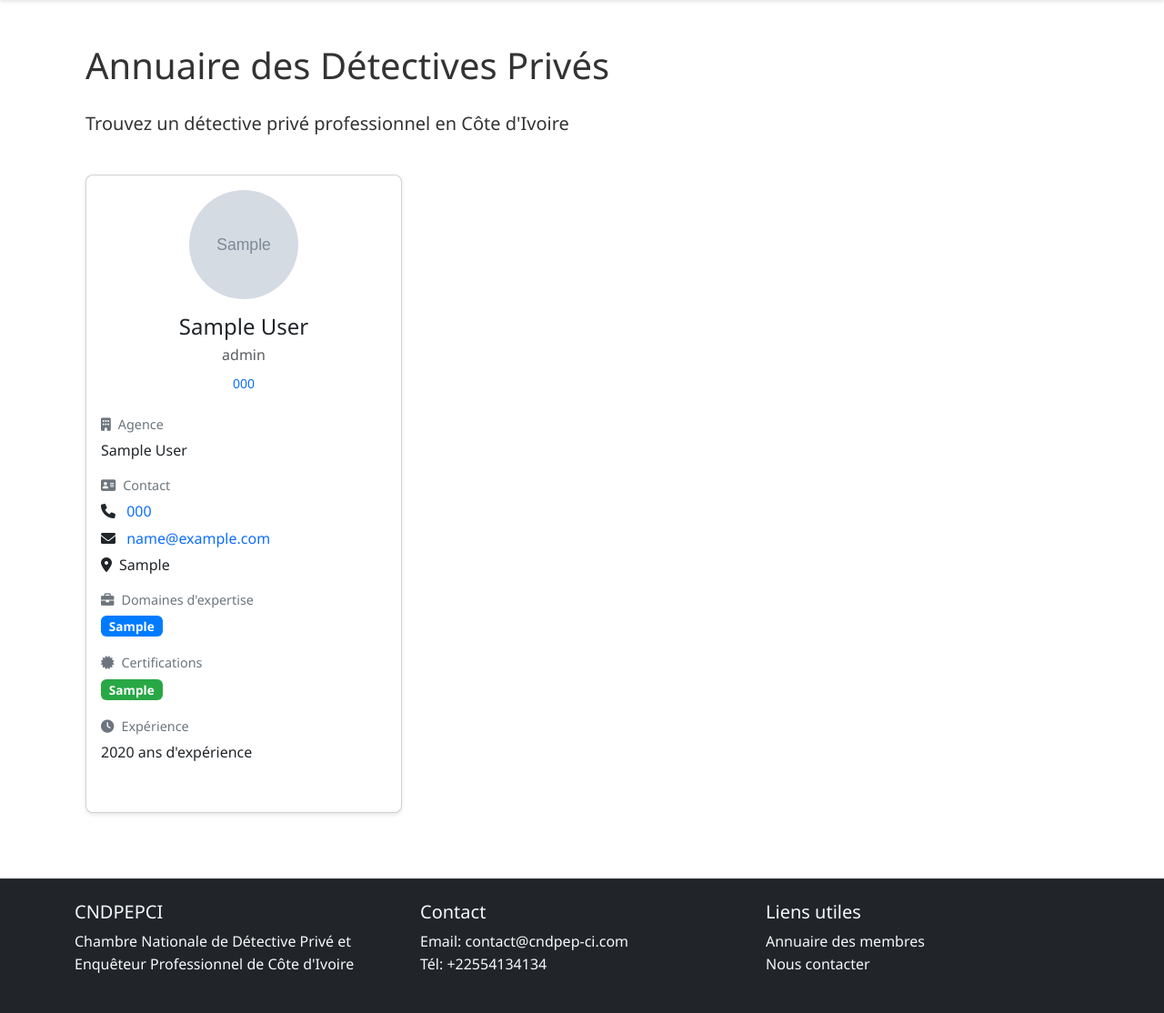
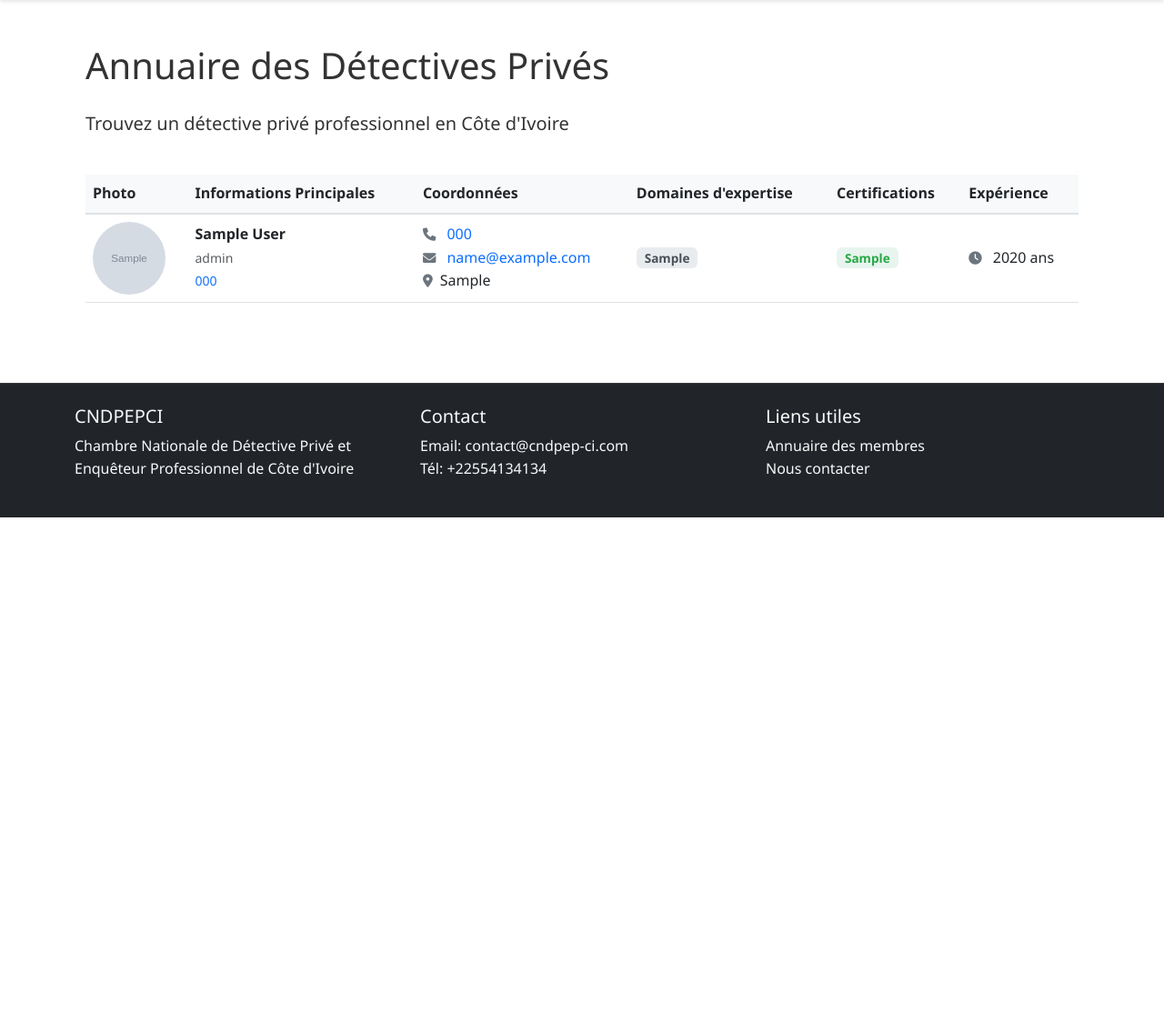
Before and after one commit to Loicqra12/cndpepci, a Flask app: page /directory in a window 1280 px wide. Shown: the part 102-1216 px from the top of the page at 91% size. After the commit the page ends 671 px from the top, so only its background shows below. Run offline with Flask 3, Linux system fonts and the light colour scheme; tables that the repository leaves empty hold one stand-in row (values such as "Sample post"); grey boxes marked "Sample" are stand-in pictures; some libraries are stand-ins or nearby versions.

Commit message:
Agent query: Veuillez vérifier si : 1) la nouvelle mise en page en tableau est bien appliquée, 2) les colonnes sont organisées selon les spécifications (photo, infos principales, coordonnées, domaines, certifications, expérience), 3) les icônes FontAwesome sont visibles, 4) les tooltips fonctionnent au survol des coordonnées, et 5) le style est professionnel et épuré.

```diff
--- a/templates/directory.html
+++ b/templates/directory.html
@@ -5,38 +5,35 @@
 {% block extra_css %}
 <link href="https://cdnjs.cloudflare.com/ajax/libs/font-awesome/6.0.0/css/all.min.css" rel="stylesheet">
 <style>
-.member-card {
-    transition: transform 0.2s;
-    height: 100%;
+.member-photo {
+    width: 80px;
+    height: 80px;
+    object-fit: cover;
+    border-radius: 50%;
 }
-.member-card:hover {
-    transform: translateY(-5px);
-    box-shadow: 0 4px 15px rgba(0,0,0,0.1);
+.table th {
+    background-color: #f8f9fa;
+    border-bottom: 2px solid #dee2e6;
 }
-.member-photo {
-    width: 200px;
-    height: 200px;
-    object-fit: cover;
-    border-radius: 10px;
-    margin: 0 auto;
+.table td {
+    vertical-align: middle;
 }
 .badge-domain {
-    background-color: #007bff;
-    color: white;
+    background-color: #e9ecef;
+    color: #495057;
     font-size: 0.85em;
+    margin-right: 0.25rem;
 }
 .badge-certification {
-    background-color: #28a745;
-    color: white;
+    background-color: #e7f5ee;
+    color: #28a745;
     font-size: 0.85em;
+    margin-right: 0.25rem;
 }
-.info-group {
-    margin-bottom: 1rem;
-}
-.info-group-title {
+.info-icon {
+    color: #6c757d;
     font-size: 0.9em;
-    color: #6c757d;
-    margin-bottom: 0.5rem;
+    margin-right: 0.5rem;
 }
 </style>
 {% endblock %}
@@ -50,84 +47,75 @@
         </div>
     </div>
 
-    <div class="row g-4">
-        {% for member in members %}
-        <div class="col-12 col-md-6 col-lg-4">
-            <div class="card member-card">
-                <div class="card-body">
-                    <!-- Photo et Informations Principales -->
-                    <div class="text-center mb-4">
+    <div class="table-responsive">
+        <table class="table table-hover">
+            <thead>
+                <tr>
+                    <th>Photo</th>
+                    <th>Informations Principales</th>
+                    <th>Coordonnées</th>
+                    <th>Domaines d'expertise</th>
+                    <th>Certifications</th>
+                    <th>Expérience</th>
+                </tr>
+            </thead>
+            <tbody>
+                {% for member in members %}
+                <tr>
+                    <td>
                         {% if member.photo_url %}
-                        <img src="{{ member.photo_url }}" class="member-photo mb-3" alt="{{ member.first_name }}">
+                        <img src="{{ member.photo_url }}" class="member-photo" alt="{{ member.first_name }}">
                         {% else %}
-                        <img src="https://i.pravatar.cc/200?img={{ member.id }}" class="member-photo mb-3" alt="{{ member.first_name }}">
+                        <img src="https://i.pravatar.cc/80?img={{ member.id }}" class="member-photo" alt="{{ member.first_name }}">
                         {% endif %}
-                        <h4 class="card-title mb-1">{{ member.first_name }} {{ member.last_name }}</h4>
-                        <p class="text-muted mb-2">{{ member.role }}</p>
-                        <p class="small text-primary mb-2">{{ member.license_number }}</p>
-                    </div>
-
-                    <!-- Agence -->
-                    <div class="info-group">
-                        <h6 class="info-group-title">
-                            <i class="fas fa-building me-2"></i>Agence
-                        </h6>
-                        <p class="mb-2">{{ member.agency_name }}</p>
-                    </div>
-
-                    <!-- Contact -->
-                    <div class="info-group">
-                        <h6 class="info-group-title">
-                            <i class="fas fa-address-card me-2"></i>Contact
-                        </h6>
-                        <p class="mb-1">
-                            <i class="fas fa-phone me-2"></i>
+                    </td>
+                    <td>
+                        <strong>{{ member.first_name }} {{ member.last_name }}</strong><br>
+                        <small class="text-muted">{{ member.role }}</small><br>
+                        <small class="text-primary">{{ member.license_number }}</small>
+                    </td>
+                    <td>
+                        <div data-bs-toggle="tooltip" title="Téléphone">
+                            <i class="fas fa-phone info-icon"></i>
                             <a href="tel:{{ member.phone }}" class="text-decoration-none">{{ member.phone }}</a>
-                        </p>
-                        <p class="mb-1">
-                            <i class="fas fa-envelope me-2"></i>
+                        </div>
+                        <div data-bs-toggle="tooltip" title="Email">
+                            <i class="fas fa-envelope info-icon"></i>
                             <a href="mailto:{{ member.email }}" class="text-decoration-none">{{ member.email }}</a>
-                        </p>
-                        <p class="mb-1">
-                            <i class="fas fa-map-marker-alt me-2"></i>{{ member.region }}
-                        </p>
-                    </div>
-
-                    <!-- Domaines d'expertise -->
-                    <div class="info-group">
-                        <h6 class="info-group-title">
-                            <i class="fas fa-briefcase me-2"></i>Domaines d'expertise
-                        </h6>
-                        <div>
-                            {% for domain in member.domains %}
-                            <span class="badge badge-domain me-1 mb-1">{{ domain }}</span>
-                            {% endfor %}
                         </div>
-                    </div>
-
-                    <!-- Certifications -->
-                    <div class="info-group">
-                        <h6 class="info-group-title">
-                            <i class="fas fa-certificate me-2"></i>Certifications
-                        </h6>
-                        <div>
-                            {% for cert in member.certifications %}
-                            <span class="badge badge-certification me-1 mb-1">{{ cert }}</span>
-                            {% endfor %}
+                        <div data-bs-toggle="tooltip" title="Région">
+                            <i class="fas fa-map-marker-alt info-icon"></i>{{ member.region }}
                         </div>
-                    </div>
-
-                    <!-- Expérience -->
-                    <div class="info-group">
-                        <h6 class="info-group-title">
-                            <i class="fas fa-clock me-2"></i>Expérience
-                        </h6>
-                        <p class="mb-0">{{ member.experience_years }} ans d'expérience</p>
-                    </div>
-                </div>
-            </div>
-        </div>
-        {% endfor %}
+                    </td>
+                    <td>
+                        {% for domain in member.domains %}
+                        <span class="badge badge-domain">{{ domain }}</span>
+                        {% endfor %}
+                    </td>
+                    <td>
+                        {% for cert in member.certifications %}
+                        <span class="badge badge-certification">{{ cert }}</span>
+                        {% endfor %}
+                    </td>
+                    <td>
+                        <i class="fas fa-clock info-icon"></i>
+                        {{ member.experience_years }} ans
+                    </td>
+                </tr>
+                {% endfor %}
+            </tbody>
+        </table>
     </div>
 </div>
 {% endblock %}
+
+{% block extra_js %}
+<script>
+document.addEventListener('DOMContentLoaded', function() {
+    var tooltipTriggerList = [].slice.call(document.querySelectorAll('[data-bs-toggle="tooltip"]'))
+    var tooltipList = tooltipTriggerList.map(function (tooltipTriggerEl) {
+        return new bootstrap.Tooltip(tooltipTriggerEl)
+    });
+});
+</script>
+{% endblock %}
```
